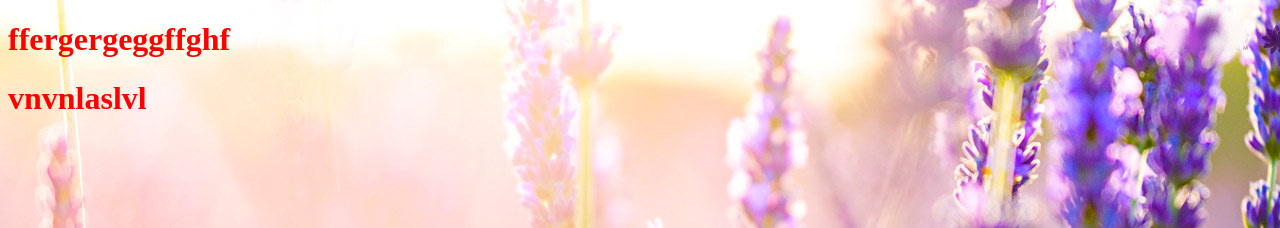
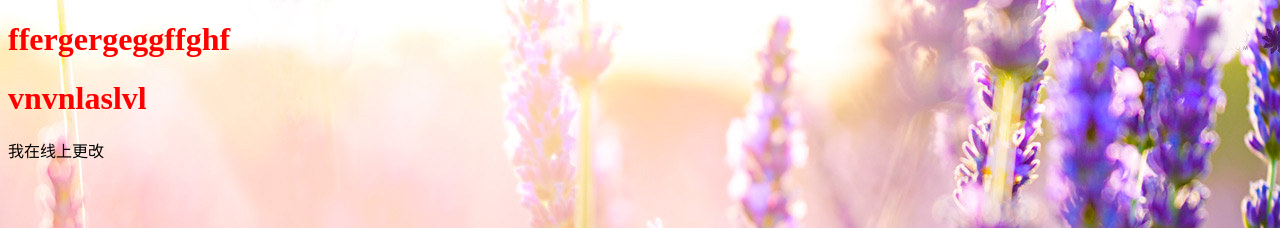
Before and after one commit to AmoSunsh1ne/git-demo, a website: page src/index.html in a window 1280 px wide. Shown: the top 228 px of the page. Drawn offline with nearby package versions, Linux system fonts and the light colour scheme; files that its build step writes are made by us from their sources.

Commit message:
我在线上更添加p标签

```diff
--- a/src/index.html
+++ b/src/index.html
@@ -8,6 +8,7 @@
 <body>
 	<h1>ffergergeggffghf</h1>
 	<h1>vnvnlaslvl</h1>
+	<p>我在线上更改</p>
 	<script type="text/javascript" src="scripts/app.js"></script>
 </body>
 </html>
```
